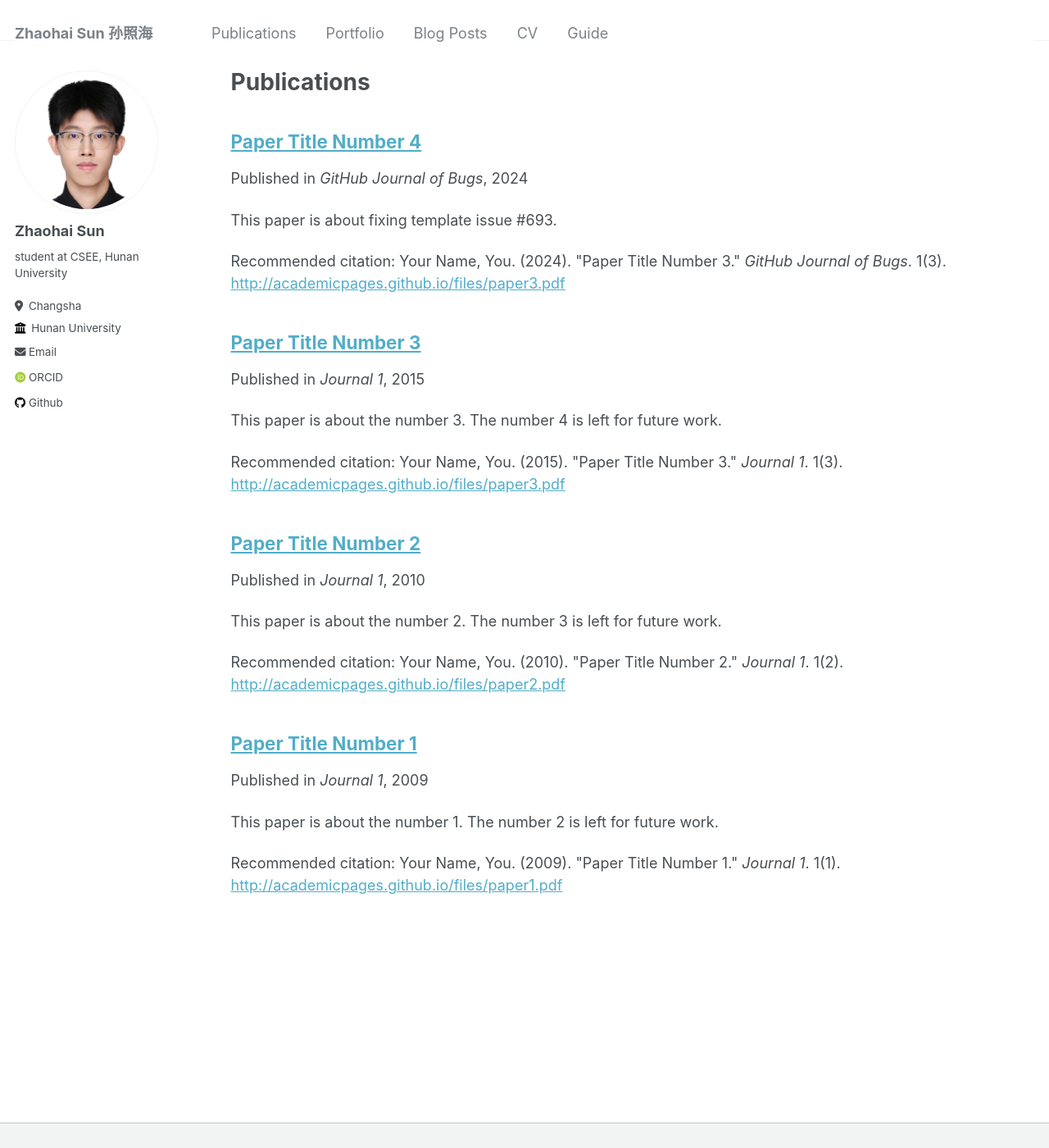
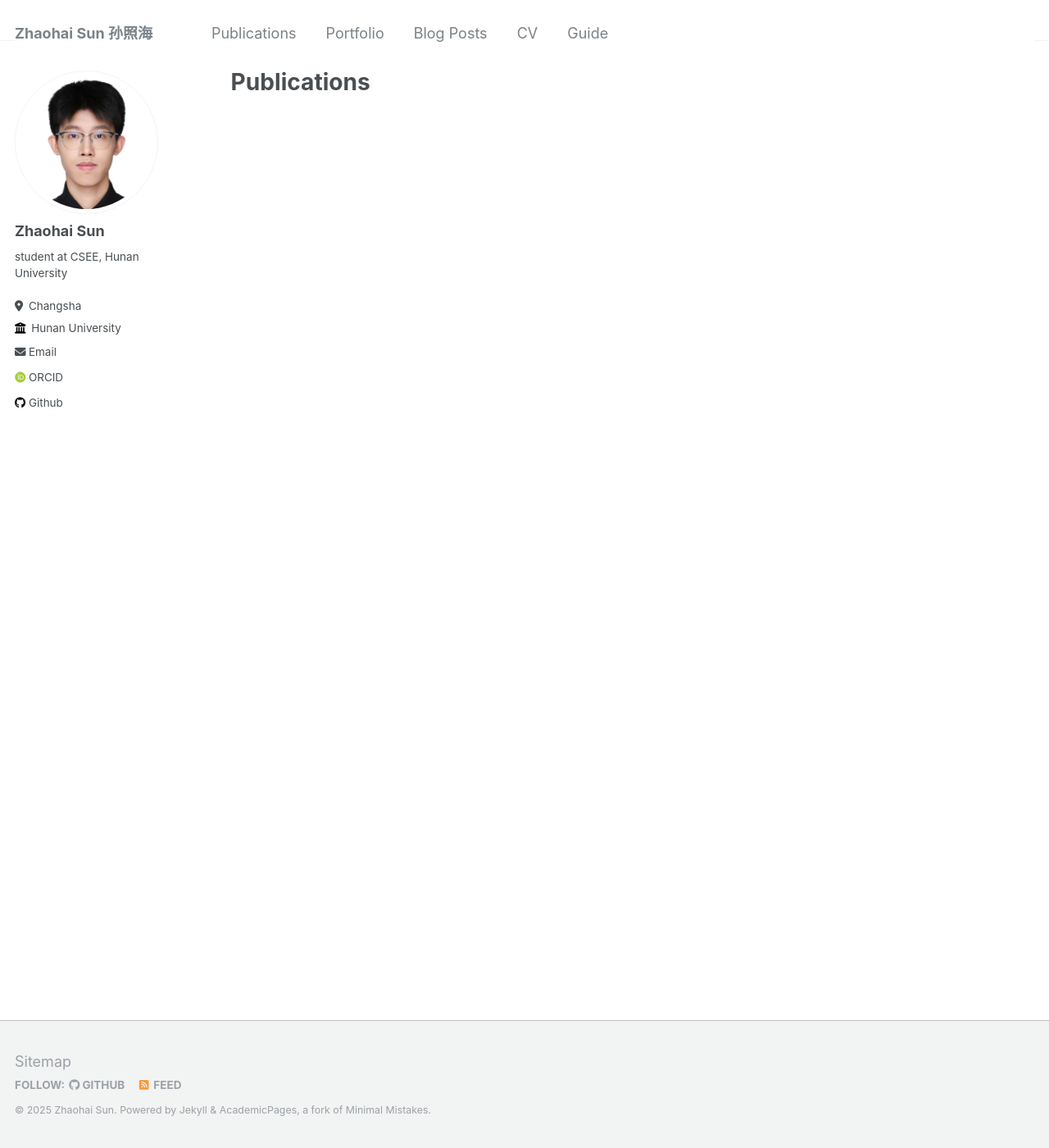
Before and after one commit to zhaohaisun/zhaohaisun.github.io, a Jekyll site: the page built from _pages/publications.md, in a window 1280 px wide and 1400 px high. Shown: the whole window at 82% size. Built offline with Jekyll 4.4.1, drawn with Linux system fonts in a browser that asks for light colours; some web fonts are replaced.

Commit message:
删除publication

```diff
--- a/_publications/2009-10-01-paper-title-number-1.md
+++ /dev/null
@@ -1,12 +0,0 @@
----
-title: "Paper Title Number 1"
-collection: publications
-permalink: /publication/2009-10-01-paper-title-number-1
-excerpt: 'This paper is about the number 1. The number 2 is left for future work.'
-date: 2009-10-01
-venue: 'Journal 1'
-paperurl: 'http://academicpages.github.io/files/paper1.pdf'
-citation: 'Your Name, You. (2009). &quot;Paper Title Number 1.&quot; <i>Journal 1</i>. 1(1).'
----
-
-The contents above will be part of a list of publications, if the user clicks the link for the publication than the contents of section will be rendered as a full page, allowing you to provide more information about the paper for the reader. When publications are displayed as a single page, the contents of the above "citation" field will automatically be included below this section in a smaller font.
--- a/_publications/2010-10-01-paper-title-number-2.md
+++ /dev/null
@@ -1,12 +0,0 @@
----
-title: "Paper Title Number 2"
-collection: publications
-permalink: /publication/2010-10-01-paper-title-number-2
-excerpt: 'This paper is about the number 2. The number 3 is left for future work.'
-date: 2010-10-01
-venue: 'Journal 1'
-paperurl: 'http://academicpages.github.io/files/paper2.pdf'
-citation: 'Your Name, You. (2010). &quot;Paper Title Number 2.&quot; <i>Journal 1</i>. 1(2).'
----
-
-The contents above will be part of a list of publications, if the user clicks the link for the publication than the contents of section will be rendered as a full page, allowing you to provide more information about the paper for the reader. When publications are displayed as a single page, the contents of the above "citation" field will automatically be included below this section in a smaller font.
--- a/_publications/2015-10-01-paper-title-number-3.md
+++ /dev/null
@@ -1,12 +0,0 @@
----
-title: "Paper Title Number 3"
-collection: publications
-permalink: /publication/2015-10-01-paper-title-number-3
-excerpt: 'This paper is about the number 3. The number 4 is left for future work.'
-date: 2015-10-01
-venue: 'Journal 1'
-paperurl: 'http://academicpages.github.io/files/paper3.pdf'
-citation: 'Your Name, You. (2015). &quot;Paper Title Number 3.&quot; <i>Journal 1</i>. 1(3).'
----
-
-The contents above will be part of a list of publications, if the user clicks the link for the publication than the contents of section will be rendered as a full page, allowing you to provide more information about the paper for the reader. When publications are displayed as a single page, the contents of the above "citation" field will automatically be included below this section in a smaller font.
--- a/_publications/2024-02-17-paper-title-number-4.md
+++ /dev/null
@@ -1,12 +0,0 @@
----
-title: "Paper Title Number 4"
-collection: publications
-permalink: /publication/2024-02-17-paper-title-number-4
-excerpt: 'This paper is about fixing template issue #693.'
-date: 2024-02-17
-venue: 'GitHub Journal of Bugs'
-paperurl: 'http://academicpages.github.io/files/paper3.pdf'
-citation: 'Your Name, You. (2024). &quot;Paper Title Number 3.&quot; <i>GitHub Journal of Bugs</i>. 1(3).'
----
-
-The contents above will be part of a list of publications, if the user clicks the link for the publication than the contents of section will be rendered as a full page, allowing you to provide more information about the paper for the reader. When publications are displayed as a single page, the contents of the above "citation" field will automatically be included below this section in a smaller font.
```
Also changed, not shown: _pages/about.md (+2 -2 lines), _pages/cv.md (+0 -6 lines), 3 other files.
